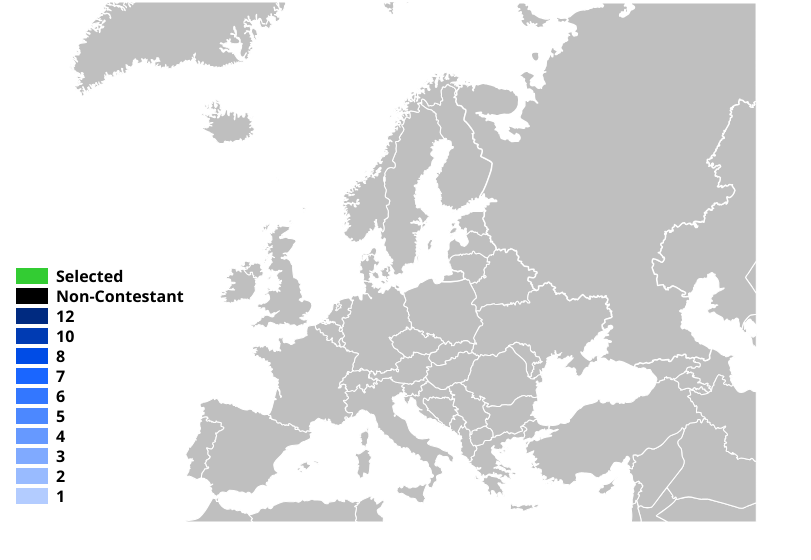
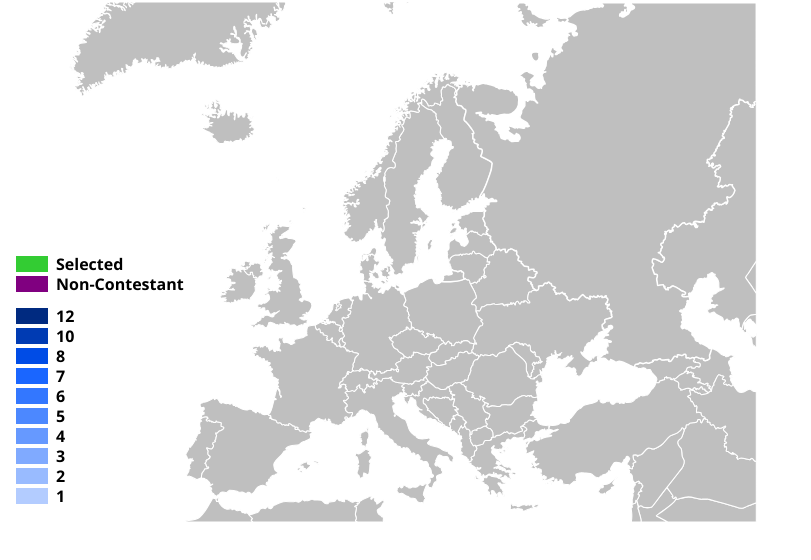
Before and after one commit to JakobKallin/Eurovisualizer, a plain HTML site: page index.html in a window 1280 px wide. Shown: the part 120-680 px from the top of the page, without its empty margins (0-811 px from the left). Drawn offline with Linux system fonts and the light colour scheme; no server answers.

Commit message:
Proper non-contestant class name in legend.

```diff
--- a/index.html
+++ b/index.html
@@ -32,7 +32,7 @@
 			<div id="map">
 				<ul id="legend">
 					<li class="selected">Selected</li>
-					<li class="not-in-event">Non-Contestant</li>
+					<li class="non-contestant">Non-Contestant</li>
 					<li class="points-12">12</li>
 					<li class="points-10">10</li>
 					<li class="points-8">8</li>
```
